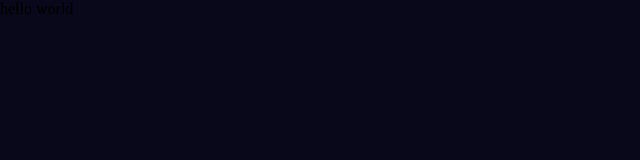
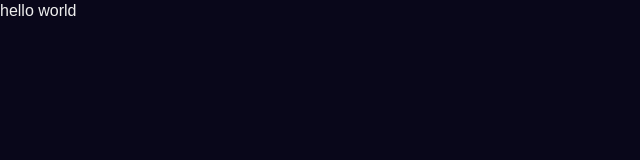
Before and after one commit to victorreis/photo-discovery, a React (Create React App) app: page / in a window 1280 px wide. Shown: the top 160 px of the page, without its empty margins (0-640 px from the left). Built offline with nearby package versions, Linux system fonts and the light colour scheme.

Commit message:
feat: create the Typography component, their tests and the generated snapshots

```diff
--- a/src/App.tsx
+++ b/src/App.tsx
@@ -1,12 +1,15 @@
 import React from 'react';
 
 import { Container } from './App.styles';
+import { Typography } from './Components/Typography';
 import { CustomThemeProvider } from './Theme/CustomThemeProvider';
 
 export const App: React.FC = (): JSX.Element => {
   return (
     <CustomThemeProvider>
-      <Container data-testid="container">hello world</Container>
+      <Container data-testid="container">
+        <Typography>hello world</Typography>
+      </Container>
     </CustomThemeProvider>
   );
 };
--- /dev/null
+++ b/src/Components/Typography/Typography.styles.ts
@@ -0,0 +1,8 @@
+import styled from 'styled-components';
+
+import { TypographyStyleProps } from './Typography.types';
+
+export const TypographyContainer = styled.span<TypographyStyleProps>`
+  color: ${({ theme }) => theme.colors.font.default};
+  ${({ variant, theme }) => theme.typographies[variant]};
+`;
--- /dev/null
+++ b/src/Components/Typography/Typography.tsx
@@ -0,0 +1,30 @@
+import { TestProps } from '../../Config/Tests/Test.types';
+import { typographyVariantToTag } from '../../Theme/Types/Typographies.types';
+import { TypographyContainer } from './Typography.styles';
+import { TypographyProps, DefaultTypographyProps } from './Typography.types';
+
+export const typographyDefaults: Required<DefaultTypographyProps> &
+  Required<TestProps> = {
+  testID: 'Typography',
+  variant: 'body1',
+};
+
+export const Typography: React.FC<TypographyProps> = (props): JSX.Element => {
+  const {
+    testID = typographyDefaults.testID,
+    children,
+    variant = typographyDefaults.variant,
+    ...others
+  } = props;
+
+  return (
+    <TypographyContainer
+      as={typographyVariantToTag[variant]}
+      data-testid={testID}
+      variant={variant}
+      {...others}
+    >
+      {children}
+    </TypographyContainer>
+  );
+};
--- /dev/null
+++ b/src/Components/Typography/Typography.types.ts
@@ -0,0 +1,22 @@
+import { TestProps } from '../../Config/Tests/Test.types';
+import { TypographyVariant } from '../../Theme/Types/Typographies.types';
+
+export interface RequiredTypographyProps {
+  children: string;
+}
+
+export interface DefaultTypographyProps {
+  variant?: TypographyVariant;
+}
+
+export interface OptionalTypographyProps {
+  style?: CSSStyleDeclaration;
+}
+
+export type TypographyProps = RequiredTypographyProps &
+  DefaultTypographyProps &
+  OptionalTypographyProps &
+  TestProps &
+  Omit<React.HTMLAttributes<HTMLSpanElement>, 'children'>;
+
+export type TypographyStyleProps = Required<DefaultTypographyProps>;
--- /dev/null
+++ b/src/Components/Typography/index.ts
@@ -0,0 +1,2 @@
+export * from './Typography.types';
+export * from './Typography';
```
Also changed, not shown: 2 other files (tests, documents, lock files or other folders).
